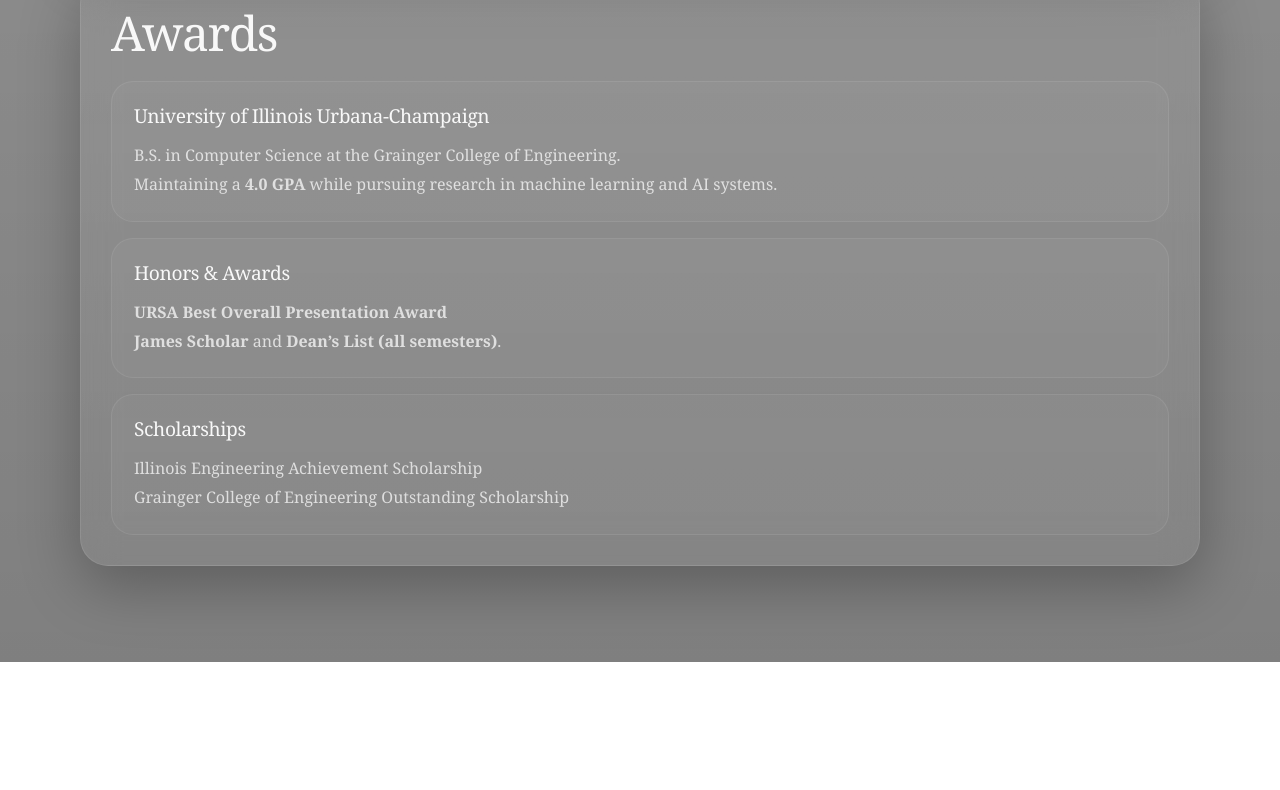
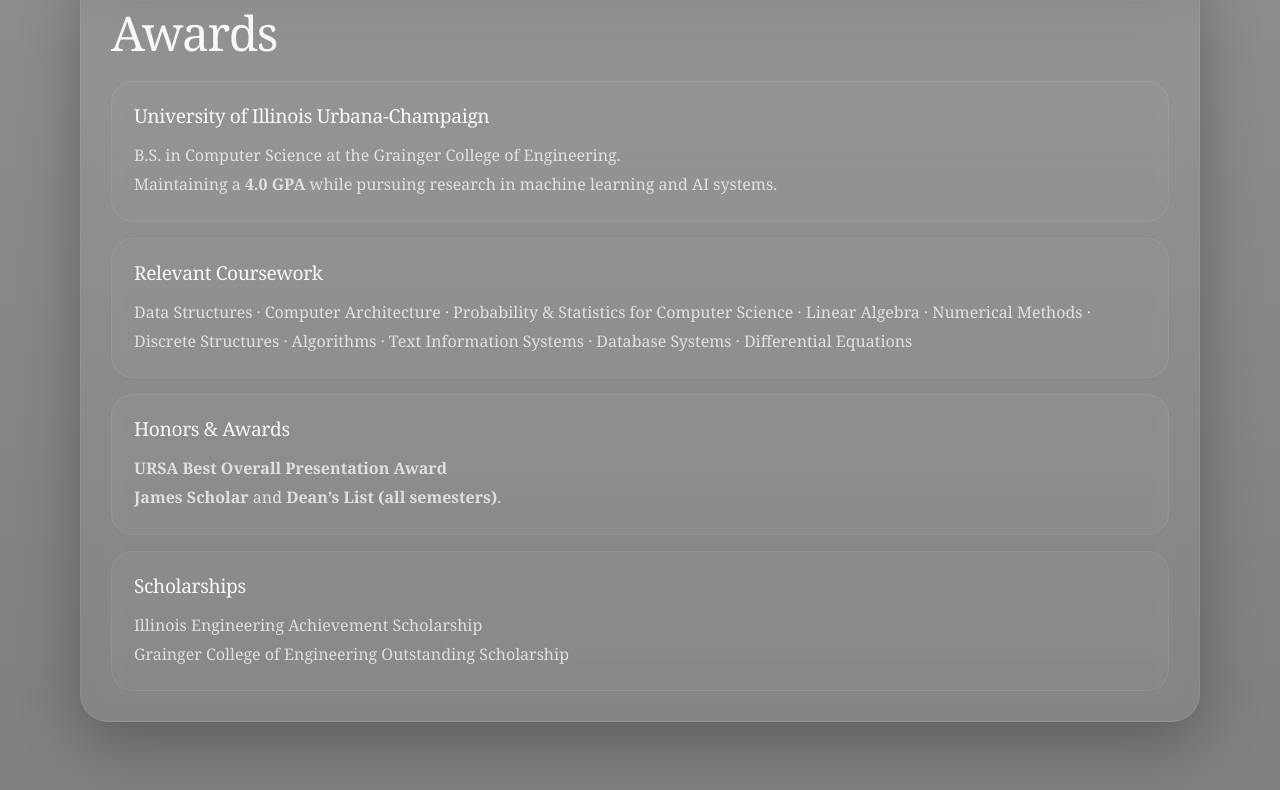
Before and after one commit to prasbb/prasbb-portfolio, a website: page index.html in a window 1280 px wide. Shown: the part 4250-5040 px from the top of the page. Before the commit the page ends 4912 px from the top, so only its background shows below. Drawn offline with nearby package versions, Linux system fonts and the light colour scheme; animation ran at ten frames a second.

Commit message:
Metadata added

```diff
--- a/index.html
+++ b/index.html
@@ -2,8 +2,9 @@
 <html lang="en">
   <head>
     <meta charset="utf-8" />
-    <title>Pras Bairwa</title>
-    <meta name="viewport" content="width=device-width, initial-scale=1" />
+<title>Pras Bairwa | AI Systems & Machine Learning Engineer</title>
+<meta name="description" content="Pras Bairwa is a UIUC Computer Science student and AI systems engineer focused on retrieval systems, multimodal AI, and machine learning research." />
+<meta name="author" content="Pras Bairwa">
     <link rel="stylesheet" href="/style.css" />
 
     <script type="importmap">
@@ -298,6 +299,14 @@
         machine learning and AI systems.
       </p>
     </article>
+    <article class="item">
+    <h3>Relevant Coursework</h3>
+    <p>
+        Data Structures · Computer Architecture · Probability & Statistics for Computer Science ·
+        Linear Algebra · Numerical Methods · Discrete Structures · Algorithms ·
+        Text Information Systems · Database Systems · Differential Equations
+    </p>
+    </article>
 
     <article class="item">
       <h3>Honors & Awards</h3>
```
